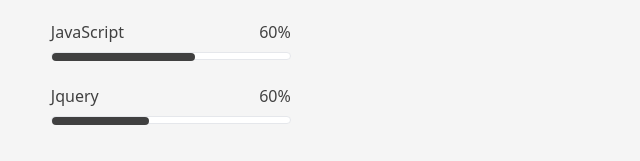
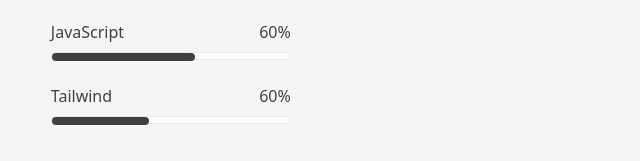
Before and after one commit to lordwhitefire/Tailwind_web_portfolio, a plain HTML site: page index.html in a window 1280 px wide. Shown: the part 3038-3199 px from the top of the page, 90-730 px from the left. Drawn offline with nearby package versions, Linux system fonts and the light colour scheme.

Commit message:
added tailwind and removed jquery

```diff
--- a/index.html
+++ b/index.html
@@ -260,7 +260,7 @@ I strive to create unique designs that align with clients' needs and exceed thei
 </div>
           </div>
           <div class=" sm:w-1/3 mb-2">
-            <p class="flex justify-between mb-2 max-w-[15rem]"><span >Jquery</span> <span >60%</span></p>
+            <p class="flex justify-between mb-2 max-w-[15rem]"><span >Tailwind</span> <span >60%</span></p>
             <!-- skillbar -->
 <div class="h-2 w-[15rem] bg-white rounded-md border">
   <div id="bar5" class="h-2 w-[9rem] bg-neutral-700 rounded-md"></div>
```
